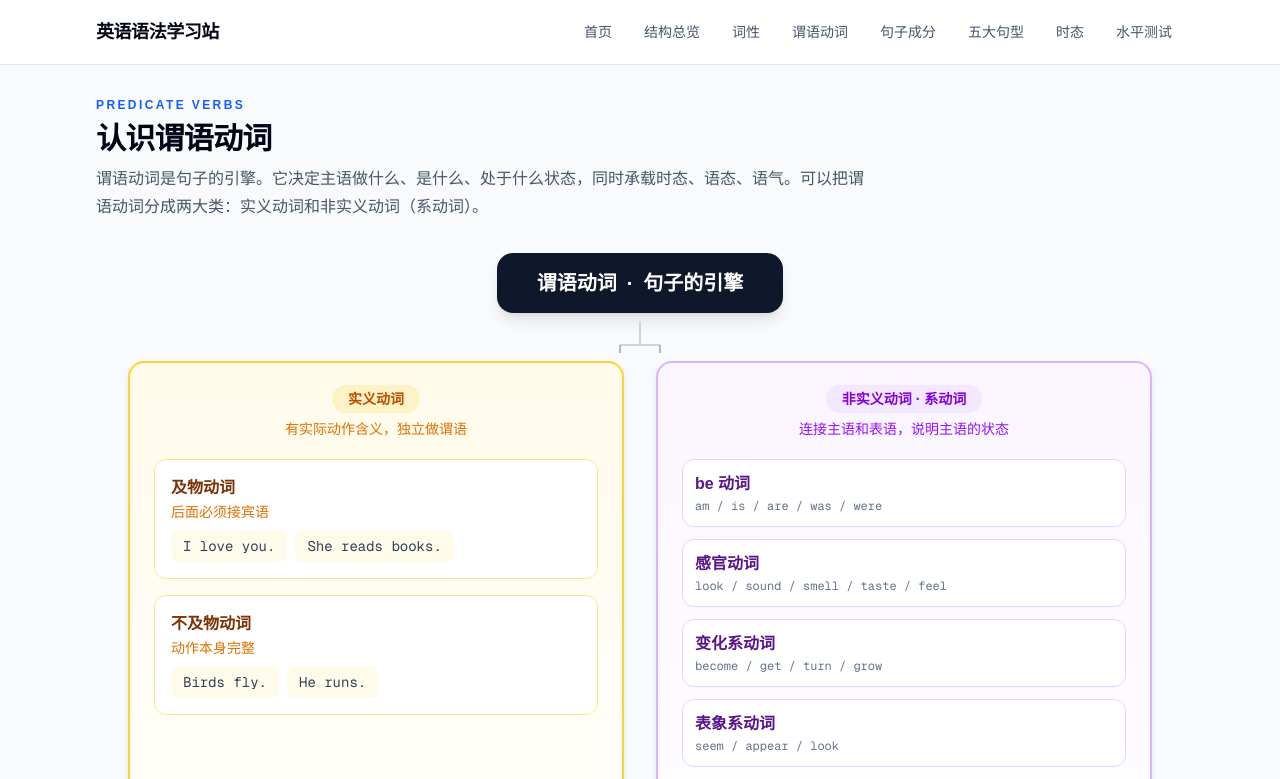
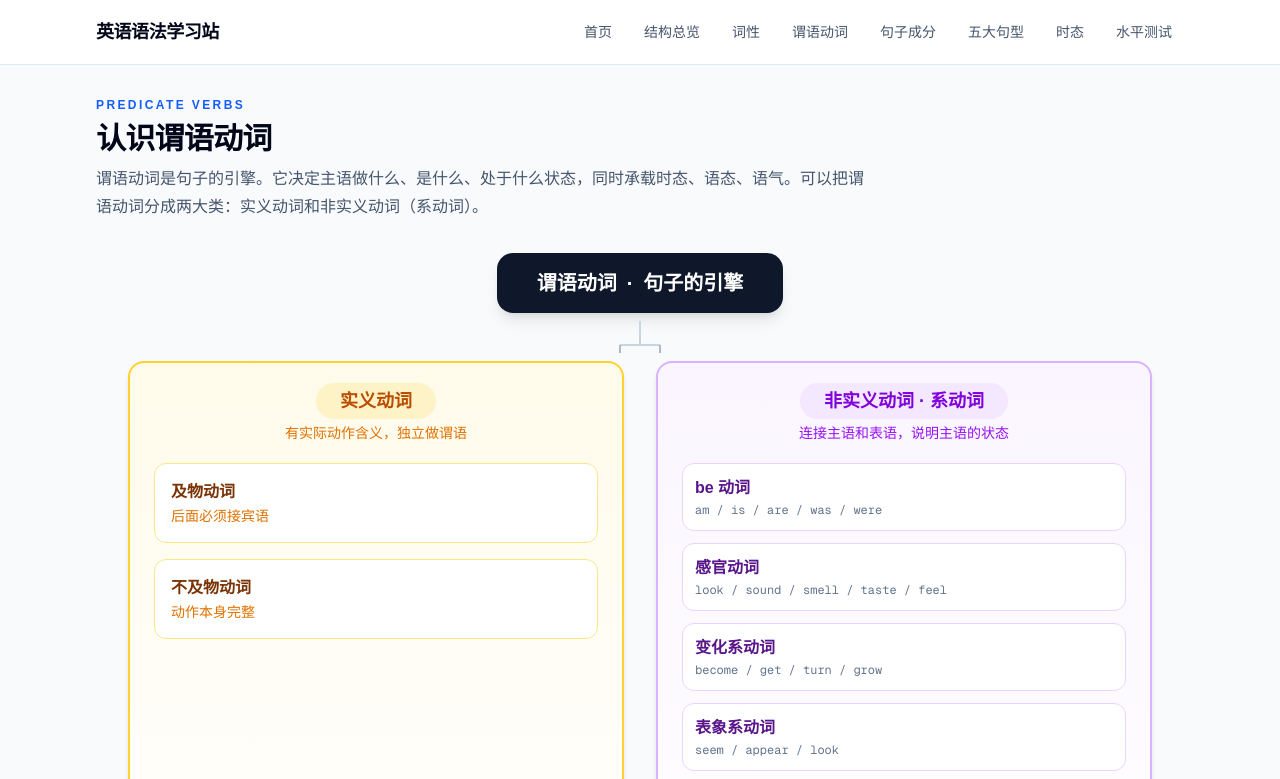
Before and after one commit to Jet-zz/EnglishGrammarSite, a Next.js app: page /grammar/verbs in a window 1280 px wide. Shown: the top 779 px of the page. Built offline with nearby package versions, Linux system fonts and the light colour scheme.

Commit message:
简化树状图：去掉实义动词示例，放大实义动词和非实义动词标题

```diff
--- a/src/components/VerbTree.tsx
+++ b/src/components/VerbTree.tsx
@@ -1,6 +1,6 @@
 const realBranches = [
-  { name: "及物动词", desc: "后面必须接宾语", examples: ["I love you.", "She reads books."] },
-  { name: "不及物动词", desc: "动作本身完整", examples: ["Birds fly.", "He runs."] },
+  { name: "及物动词", desc: "后面必须接宾语" },
+  { name: "不及物动词", desc: "动作本身完整" },
 ];
 
 const linkBranches = [
@@ -37,7 +37,7 @@ export function VerbTree() {
         {/* 实义动词 */}
         <div className="rounded-2xl border-2 border-amber-300 bg-gradient-to-b from-amber-50 to-white p-6 shadow-md">
           <div className="text-center">
-            <span className="rounded-full bg-amber-100 px-4 py-1.5 text-sm font-bold text-amber-700">实义动词</span>
+            <span className="rounded-full bg-amber-100 px-6 py-2 text-lg font-bold text-amber-700">实义动词</span>
             <p className="mt-2 text-sm text-amber-600">有实际动作含义，独立做谓语</p>
           </div>
           <div className="mt-5 grid gap-4">
@@ -45,13 +45,6 @@ export function VerbTree() {
               <div key={b.name} className="rounded-xl border border-amber-200 bg-white p-4">
                 <p className="text-base font-bold text-amber-900">{b.name}</p>
                 <p className="mt-0.5 text-sm text-amber-600">{b.desc}</p>
-                <div className="mt-2 flex flex-wrap gap-2">
-                  {b.examples.map((ex) => (
-                    <span key={ex} className="rounded-lg bg-amber-50 px-3 py-1.5 font-mono text-sm text-slate-700">
-                      {ex}
-                    </span>
-                  ))}
-                </div>
               </div>
             ))}
           </div>
@@ -60,7 +53,7 @@ export function VerbTree() {
         {/* 非实义动词 */}
         <div className="rounded-2xl border-2 border-purple-300 bg-gradient-to-b from-purple-50 to-white p-6 shadow-md">
           <div className="text-center">
-            <span className="rounded-full bg-purple-100 px-4 py-1.5 text-sm font-bold text-purple-700">
+            <span className="rounded-full bg-purple-100 px-6 py-2 text-lg font-bold text-purple-700">
               非实义动词 · 系动词
             </span>
             <p className="mt-2 text-sm text-purple-600">连接主语和表语，说明主语的状态</p>
```
